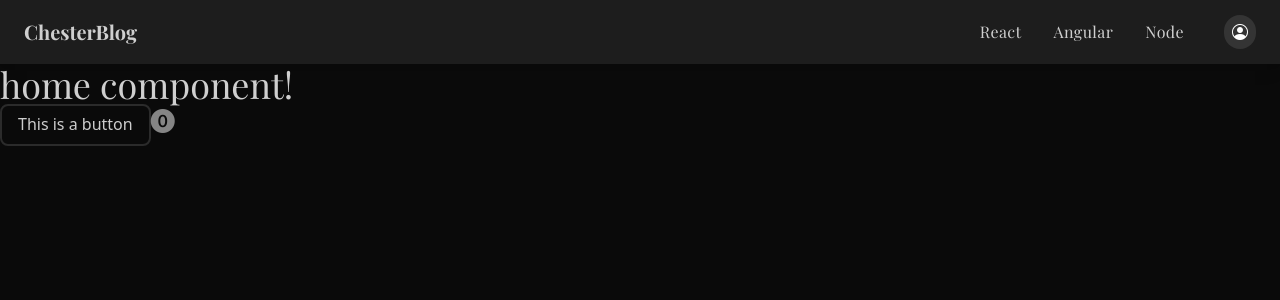
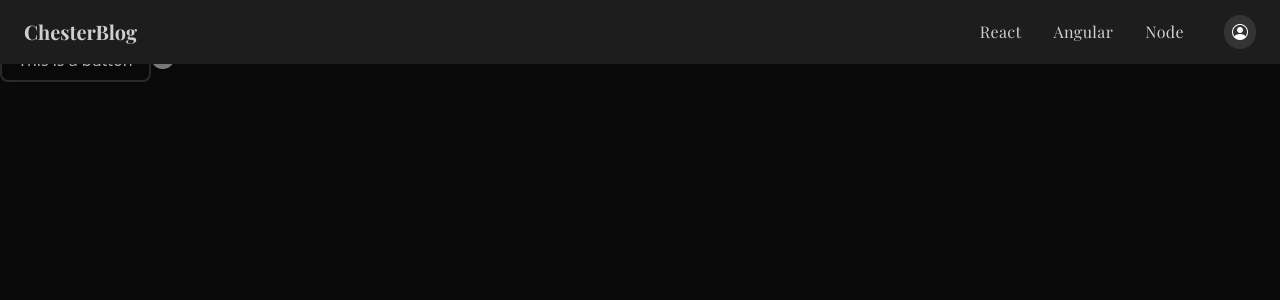
Before and after one commit to andrea-lattanzio/blog-app-fe, an Angular app: page / in a window 1280 px wide. Shown: the top 300 px of the page. Built offline with nearby package versions, Linux system fonts and the light colour scheme; a web font is replaced by a local one.

Commit message:
update(layout): update layout (fixed navbar)

```diff
--- a/src/app/app.component.html
+++ b/src/app/app.component.html
@@ -1,3 +1,6 @@
-
-<app-navbar></app-navbar>
-<router-outlet></router-outlet>
+<div class="flex flex-col h-screen">
+  <app-navbar></app-navbar>
+  <div class="flex-1 overflow-auto">
+    <router-outlet></router-outlet>
+  </div>
+</div>
--- a/src/app/components/navbar/navbar.component.html
+++ b/src/app/components/navbar/navbar.component.html
@@ -1,4 +1,4 @@
-<nav class="first-layer font-playfair h-16 flex items-center justify-between px-6 shadow-lg">
+<nav class="first-layer font-playfair fixed top-0 left-0 right-0 z-50 h-16 flex items-center justify-between px-6 shadow-lg">
 
   <div class="text-xl font-bold">ChesterBlog</div>
 
```
